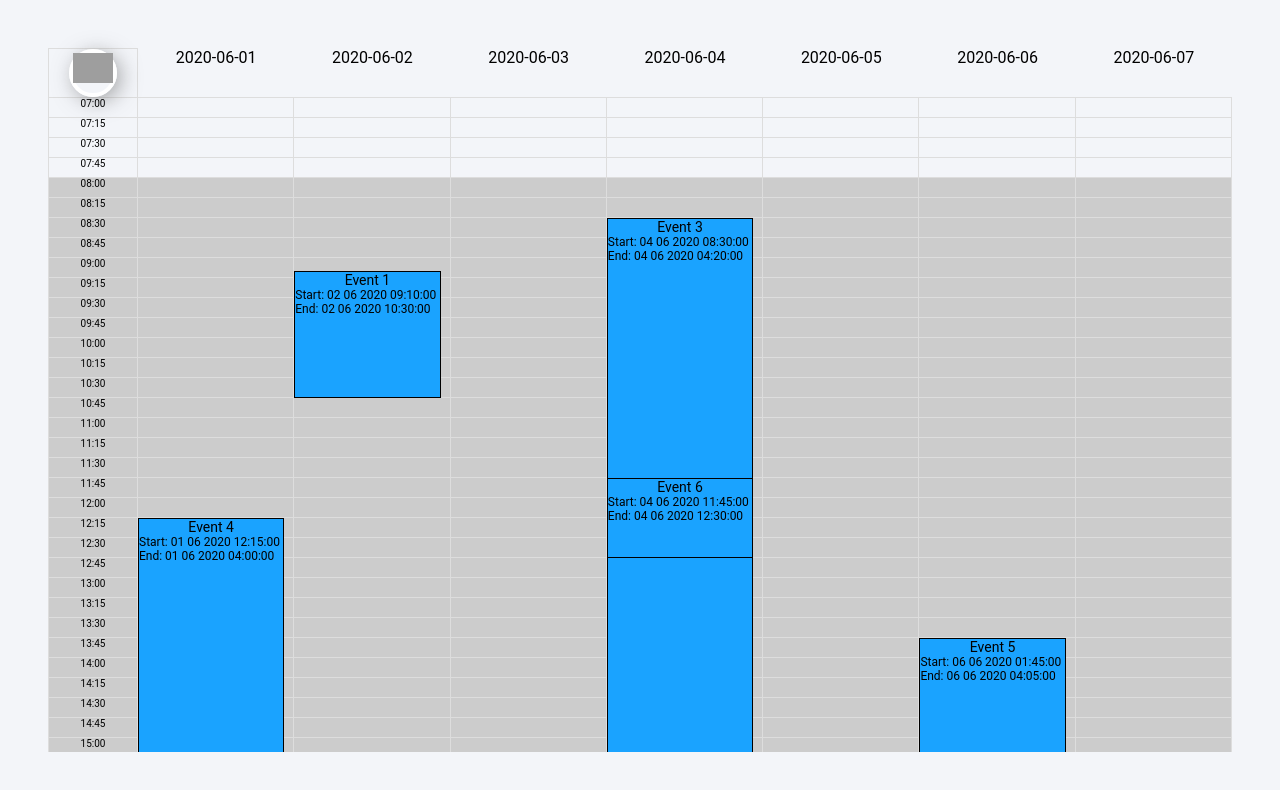
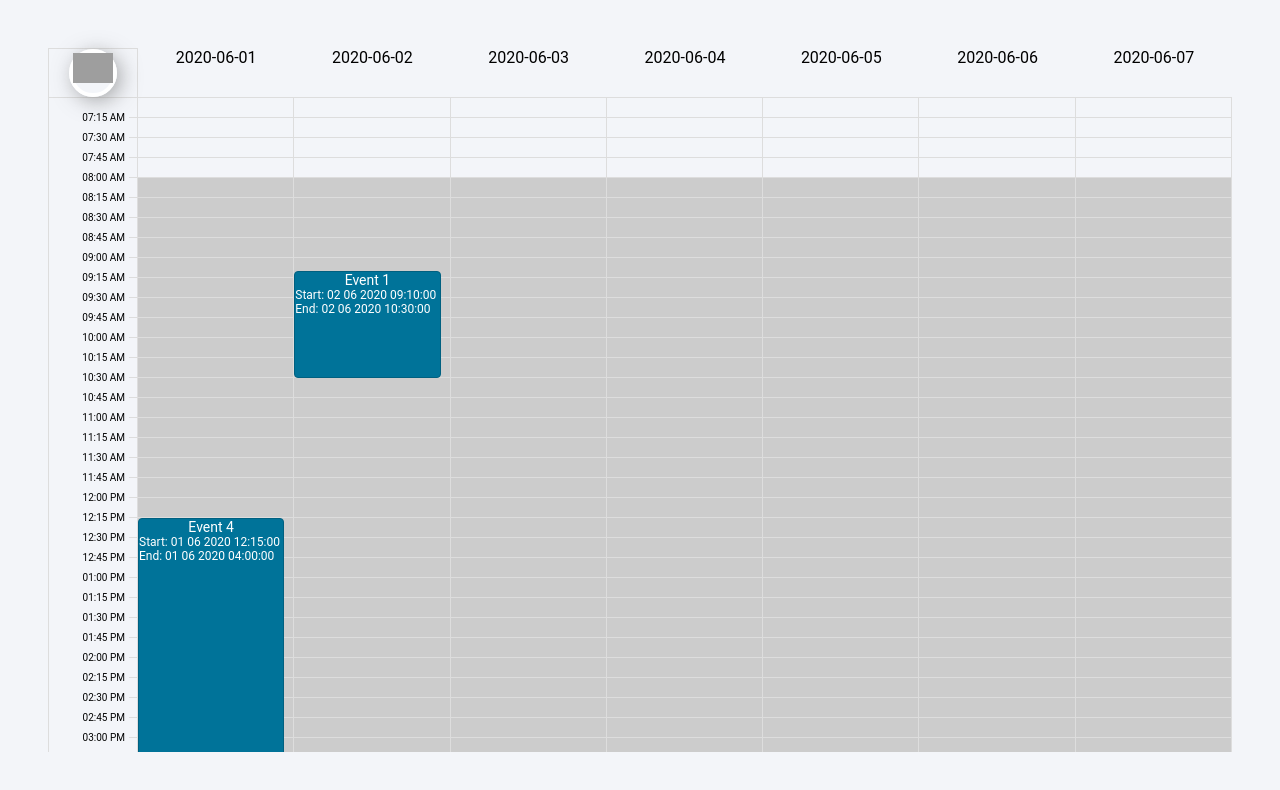
Before and after one commit to calledmeanh/calendar, a React (Create React App) app: page / in a window 1280 px wide. Shown: the top 790 px of the page. Built offline with nearby package versions, Linux system fonts and the light colour scheme; grey boxes are pictures that could not be loaded.

Commit message:
fix calcTimeJump and event height

```diff
--- a/src/app/Calendar/Content/Event/Event.presenter.tsx
+++ b/src/app/Calendar/Content/Event/Event.presenter.tsx
@@ -6,13 +6,21 @@ import { DEFAULT_DATE_TIME_FOTMAT } from "../../../../constants";
 
 interface Props {
   top: string;
-  bottom: string;
+  bottom?: string;
   event: TEvent;
+  height?: string;
 }
 
 const EventPresenter: React.FC<Props> = (props) => {
   return (
-    <div style={{ top: props.top, bottom: props.bottom }} className="event">
+    <div
+      style={{
+        top: props.top,
+        bottom: props.bottom || "unset",
+        height: props.height || "unset",
+      }}
+      className="event"
+    >
       <div className="event-title">{props.event.title}</div>
       <div className="event-content">
         <div>
--- a/src/app/Calendar/Content/Event/Event.style.scss
+++ b/src/app/Calendar/Content/Event/Event.style.scss
@@ -3,14 +3,15 @@
   width: 100%;
   min-height: 0;
   max-height: 100%;
-  background-color: #1aa3ff;
+  background-color: #007399;
   cursor: pointer;
   overflow: hidden;
   position: absolute;
-  border: 1px solid #000;
+  border: 1px solid #006080;
+  border-radius: 0.4rem;
+  color: #fff;
   &-title {
     text-align: center;
-    color: #000;
     font-size: 1.4rem;
   }
 }
--- a/src/app/Calendar/Content/TimeCell/TimeCell.presenter.tsx
+++ b/src/app/Calendar/Content/TimeCell/TimeCell.presenter.tsx
@@ -7,21 +7,24 @@ import { TimeService } from "../../../../services";
 const TimeCellPresenter: React.FC<TimeCellContainerModule.Presenter> = (
   props
 ) => {
-  const { displayDuration, workingTime, timeFormat } = useContext(
+  const { displayDuration, workingTime, timeFormat, dayTime } = useContext(
     CalendarContext
   );
   return (
     <div
       className="time-cell"
-      style={{ backgroundColor: props.isWorkingTime ? "#cccccc" : "" }}
+      // style={{ backgroundColor: props.isWorkingTime ? "#cccccc" : "" }}
     >
+      <span className="time-cell-data">
         {TimeService.checkToDisplayTime(
           props.data,
           workingTime.start,
           displayDuration
-      )
+        ) && props.data !== dayTime.start
           ? TimeService.convertSecondsToHourString(props.data, timeFormat)
           : ""}
+      </span>
+      <div className="time-cell-line"></div>
     </div>
   );
 };
--- a/src/app/Calendar/Content/TimeCell/TimeCell.style.scss
+++ b/src/app/Calendar/Content/TimeCell/TimeCell.style.scss
@@ -2,7 +2,6 @@
   $height: 2rem;
   padding: 0 1.2rem;
   width: 100%;
-  border-bottom: 1px solid #ddd;
   border-left: 1px solid #ddd;
   border-right: 1px solid #ddd;
   min-height: $height;
@@ -10,4 +9,17 @@
   box-sizing: border-box;
   text-align: center;
   flex-flow: column nowrap;
+  position: relative;
+  &-data {
+    position: absolute;
+    top: -6px;
+    right: 1.2rem;
+  }
+  &-line {
+    border-bottom: 1px solid #ddd;
+    width: 0.8rem;
+    position: absolute;
+    right: 0;
+    height: 100%;
+  }
 }
--- a/src/app/Calendar/Content/TimeColumn/TimeColumn.style.scss
+++ b/src/app/Calendar/Content/TimeColumn/TimeColumn.style.scss
@@ -1,4 +1,7 @@
 .time-column {
   display: flex;
   flex-direction: column;
+  .time-cell:last-child {
+    border-bottom: 1px solid #ddd;
+  }
 }
--- a/src/app/Calendar/EventGroup/EventGroup.presenter.tsx
+++ b/src/app/Calendar/EventGroup/EventGroup.presenter.tsx
@@ -29,16 +29,16 @@ const EventGroupPresenter: React.FC<EventGroupContainerModule.Prensenter> = (
       context.duration,
       eventPos.height
     );
-    const bottom = TimeService.calcDistanceBetweenTimes(
-      dayTime.end,
+    const height = TimeService.calcDistanceBetweenTimes(
       evtEndSeconds,
-      context.duration,
-      eventPos.height
+      evtStartSeconds,
+      300,
+      (eventPos.height * 300) / context.duration
     );
 
     return {
       top,
-      bottom,
+      height,
     };
   };
 
@@ -72,7 +72,7 @@ const EventGroupPresenter: React.FC<EventGroupContainerModule.Prensenter> = (
             <Event
               key={e.id}
               top={`${evtPos.top}px`}
-              bottom={`${evtPos.bottom}px`}
+              height={`${evtPos.height}px`}
               event={e}
             />
           );
--- a/src/index.tsx
+++ b/src/index.tsx
@@ -14,9 +14,9 @@ ReactDOM.render(
         workingTime={DEFAULT_WORKING_TIME}
 
         // for test
-        // timeFormat={12}
+        timeFormat={12}
         // displayDuration={1800}
-        dayTime={{start: 25200, end: 64800}}
+        dayTime={{start: 25200, end: 72000}}
         events={EVENTS}
       />
     </div>
--- a/src/mocks/events.ts
+++ b/src/mocks/events.ts
@@ -13,28 +13,28 @@ export const EVENTS: TEvent[] = [
     timeStart: new Date("2020-06-02 15:35:00").toISOString(),
     timeEnd: new Date("2020-06-02 16:20:00").toISOString(),
   },
-  {
-    id: "evt3",
-    title: "Event 3",
-    timeStart: new Date("2020-06-04 08:30:00").toISOString(),
-    timeEnd: new Date("2020-06-04 16:20:00").toISOString(),
-  },
+  // {
+  //   id: "evt3",
+  //   title: "Event 3",
+  //   timeStart: new Date("2020-06-04 08:30:00").toISOString(),
+  //   timeEnd: new Date("2020-06-04 16:20:00").toISOString(),
+  // },
   {
     id: "evt4",
     title: "Event 4",
     timeStart: new Date("2020-06-01 12:15:00").toISOString(),
     timeEnd: new Date("2020-06-01 16:00:00").toISOString(),
   },
-  {
-    id: "evt5",
-    title: "Event 5",
-    timeStart: new Date("2020-06-06 13:45:00").toISOString(),
-    timeEnd: new Date("2020-06-06 16:05:00").toISOString(),
-  },
-  {
-    id: "evt6",
-    title: "Event 6",
-    timeStart: new Date("2020-06-04 11:45:00").toISOString(),
-    timeEnd: new Date("2020-06-04 12:30:00").toISOString(),
-  },
+  // {
+  //   id: "evt5",
+  //   title: "Event 5",
+  //   timeStart: new Date("2020-06-06 13:45:00").toISOString(),
+  //   timeEnd: new Date("2020-06-06 16:05:00").toISOString(),
+  // },
+  // {
+  //   id: "evt6",
+  //   title: "Event 6",
+  //   timeStart: new Date("2020-06-04 11:45:00").toISOString(),
+  //   timeEnd: new Date("2020-06-04 12:30:00").toISOString(),
+  // },
 ];
--- a/src/services/time.ts
+++ b/src/services/time.ts
@@ -48,7 +48,7 @@ function covertSecondsToHour(
 
 function calcTimeJump(end: number, start: number, duration: number) {
   const S = end - start;
-  const step = S / duration + 1;
+  const step = S / duration;
   return Math.floor(step);
 }
 
```
Lines whose indentation alone changed are shown as unchanged.
